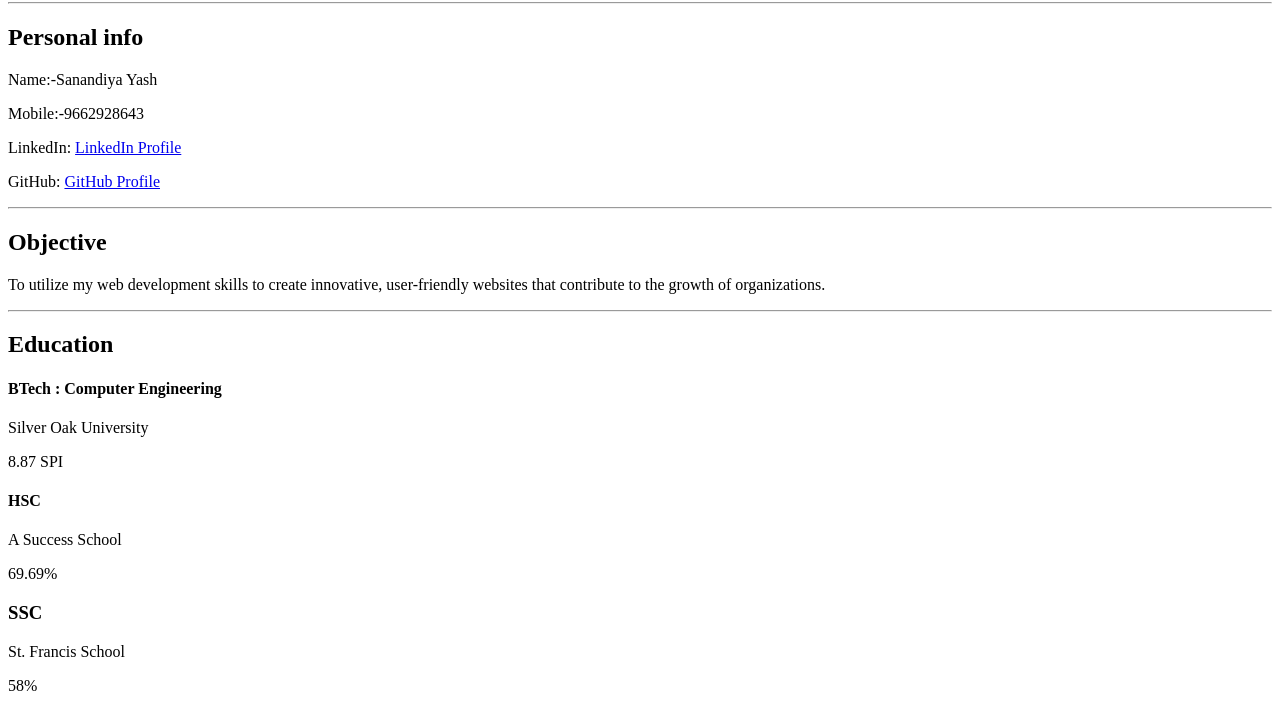
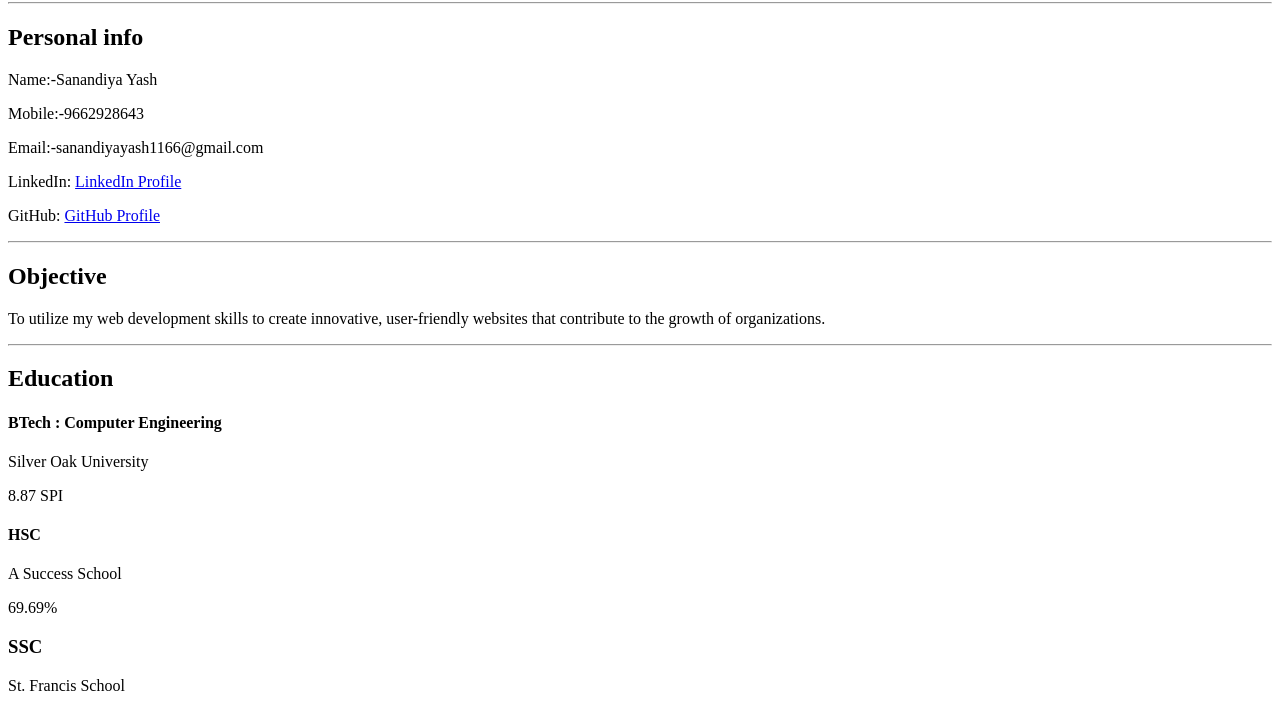
Before and after one commit to yashyp11/Internship, a plain HTML site: page resume.html in a window 1280 px wide. Shown: the part 78-786 px from the top of the page. Drawn offline with Linux system fonts and the light colour scheme.

Commit message:
third commit

```diff
--- a/resume.html
+++ b/resume.html
@@ -18,6 +18,7 @@
         <h2>Personal info</h2>
         <p>Name:-Sanandiya Yash</p>
         <p>Mobile:-9662928643</p>
+        <p>Email:-sanandiyayash1166@gmail.com</p>
         <p>LinkedIn: <a href="www.linkedin.com/in/sanandiya-yash-83b838278" target="_blank">LinkedIn Profile</a></p>
         <p>GitHub: <a href="https://github.com/yashyp11/Internship.git" target="_blank">GitHub Profile</a></p>
 
```
